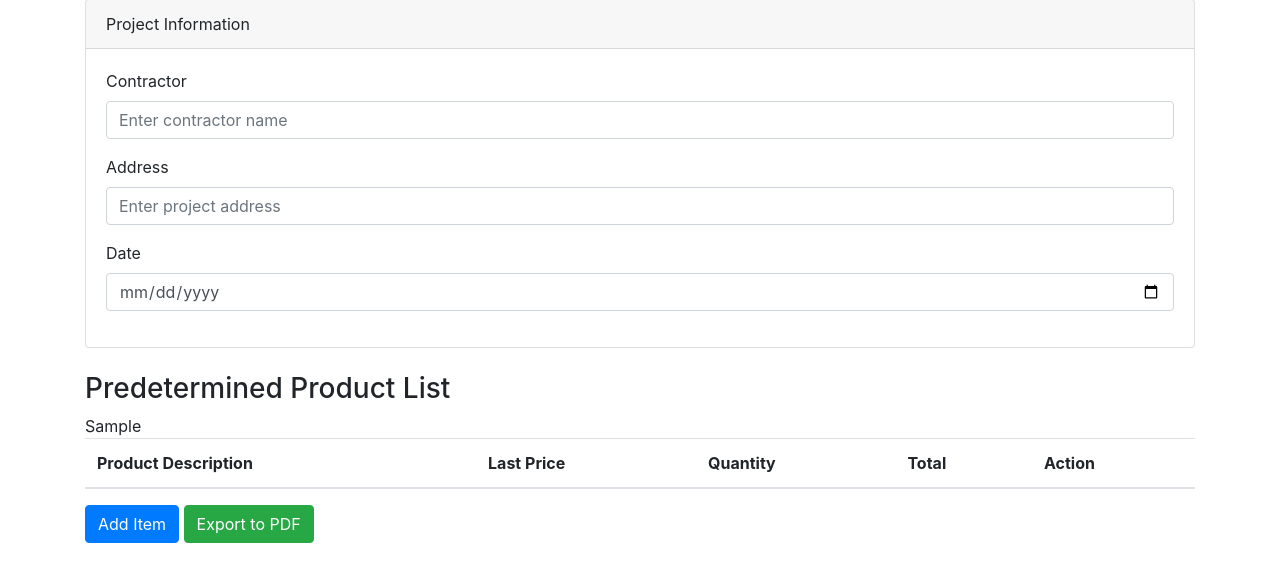
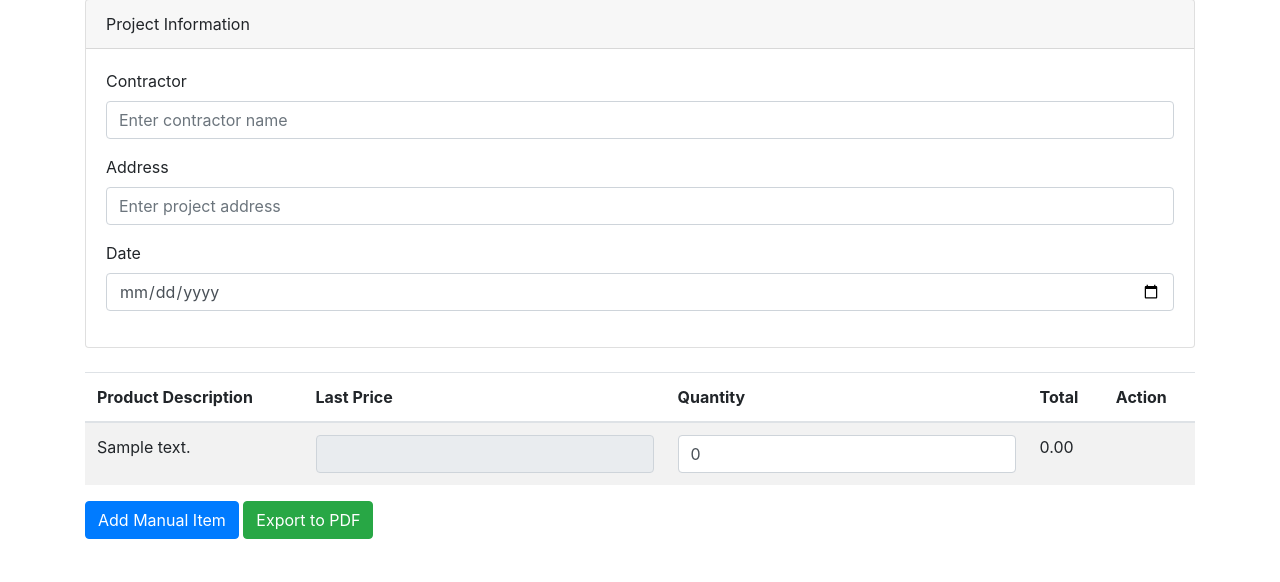
Before and after one commit to adm15123/Inventory-analyzer, a Flask app: template templates/material_list.html in a window 1280 px wide. Shown: the part 135-717 px from the top of the page. Run offline with Flask 3, Linux system fonts and the light colour scheme; the template is opened without the code that fills it: most values are stand-ins (such as "Sample title", 1, 10 or a date in 2020); lists and menus that the app fills with data are empty; some libraries are stand-ins or nearby versions.

Commit message:
Forced update with latest changes

```diff
--- a/ZamoraInventoryApp.py
+++ b/ZamoraInventoryApp.py
@@ -428,9 +428,8 @@ def material_list():
 
     # For GET: Update the predetermined product list with the latest prices from supply1.
     update_underground_prices()
-    product_list_html = (df_underground.to_html(classes="table table-striped", index=False)
-                         if df_underground is not None else "")
-    return render_template("material_list.html", product_list=product_list_html)
+    product_list = df_underground.to_dict('records') if df_underground is not None else []
+    return render_template("material_list.html", product_list=product_list)
 
 # -------------------------------
 # Login and Logout Routes
--- a/templates/material_list.html
+++ b/templates/material_list.html
@@ -29,14 +29,8 @@
     </div>
   </div>
 
-  <!-- Predetermined Product List from Underground List -->
-  <h3>Predetermined Product List</h3>
-  <div id="predetermined-list">
-    {{ product_list | safe }}
-  </div>
-
-  <!-- Manual Product Entry Form -->
-  <form id="material-form">
+  <!-- Material List Form -->
+  <form id="material-form" method="POST">
     <table class="table table-striped">
       <thead>
         <tr>
@@ -48,25 +42,49 @@
         </tr>
       </thead>
       <tbody id="material-list">
-        <!-- Dynamically populated manual entry rows will go here -->
+        <!-- Render predetermined list rows -->
+        {% for product in product_list %}
+        <tr class="predetermined">
+          <td>{{ product["Product Description"] }}</td>
+          <td>
+            <input type="number" step="0.01" class="form-control last-price" value="{{ product["Last Price"] }}" readonly>
+          </td>
+          <td>
+            <input type="number" class="form-control quantity" value="0">
+          </td>
+          <td class="total">0.00</td>
+          <td><!-- Predetermined rows cannot be removed --></td>
+        </tr>
+        {% endfor %}
       </tbody>
     </table>
-    <button type="button" class="btn btn-primary" id="add-item">Add Item</button>
+    <button type="button" class="btn btn-primary" id="add-item">Add Manual Item</button>
     <button type="button" class="btn btn-success" id="export-pdf">Export to PDF</button>
 
-    <!-- Hidden field to store manual entry product data as JSON -->
+    <!-- Hidden field to store the entire product list (both predetermined and manual entries) as JSON -->
     <input type="hidden" name="product_data" id="product_data">
   </form>
 </div>
 
 <script>
-  // Function to recalculate total for a given row
+  // Function to recalculate total for a row.
   function recalcRow(row) {
     let lastPrice = parseFloat(row.querySelector("input.last-price").value) || 0;
     let quantity = parseFloat(row.querySelector("input.quantity").value) || 0;
     row.querySelector(".total").innerText = (lastPrice * quantity).toFixed(2);
   }
 
+  // Attach change event listeners for predetermined rows.
+  document.querySelectorAll("#material-list tr").forEach(function(row) {
+    let qtyInput = row.querySelector("input.quantity");
+    if (qtyInput) {
+      qtyInput.addEventListener("change", function() {
+        recalcRow(row);
+      });
+    }
+  });
+
+  // Add Manual Item: this will append a new row to the table.
   document.getElementById("add-item").addEventListener("click", function() {
     let table = document.getElementById("material-list");
     let row = table.insertRow();
@@ -77,28 +95,29 @@
       <td class="total">0.00</td>
       <td><button type="button" class="btn btn-danger remove-item">Remove</button></td>
     `;
-
-    // Attach change event listeners for automatic recalculation
+    row.querySelector("input.quantity").addEventListener("change", function() {
+      recalcRow(row);
+    });
     row.querySelector("input.last-price").addEventListener("change", function() {
       recalcRow(row);
     });
-    row.querySelector("input.quantity").addEventListener("change", function() {
-      recalcRow(row);
-    });
-
     row.querySelector(".remove-item").addEventListener("click", function() {
       row.remove();
     });
   });
 
-  // Optionally, add code here to gather manual entry data into the hidden field "product_data"
-  // when the user clicks "Export to PDF".
-  // For example:
+  // On Export to PDF, gather data from all rows.
   document.getElementById("export-pdf").addEventListener("click", function() {
     let productData = [];
     let rows = document.querySelectorAll("#material-list tr");
-    rows.forEach(row => {
-      let product = row.querySelector("input.product").value;
+    rows.forEach(function(row) {
+      let product;
+      // For predetermined rows, product description is in the first cell.
+      if (row.classList.contains("predetermined")) {
+        product = row.cells[0].innerText.trim();
+      } else {
+        product = row.querySelector("input.product").value;
+      }
       let lastPrice = row.querySelector("input.last-price").value;
       let quantity = row.querySelector("input.quantity").value;
       let total = row.querySelector(".total").innerText;
@@ -109,9 +128,7 @@
         total: total
       });
     });
-    // Save the data as JSON in the hidden field
     document.getElementById("product_data").value = JSON.stringify(productData);
-    // Submit the form (or handle PDF export via AJAX, as needed)
     document.getElementById("material-form").submit();
   });
 </script>
```
